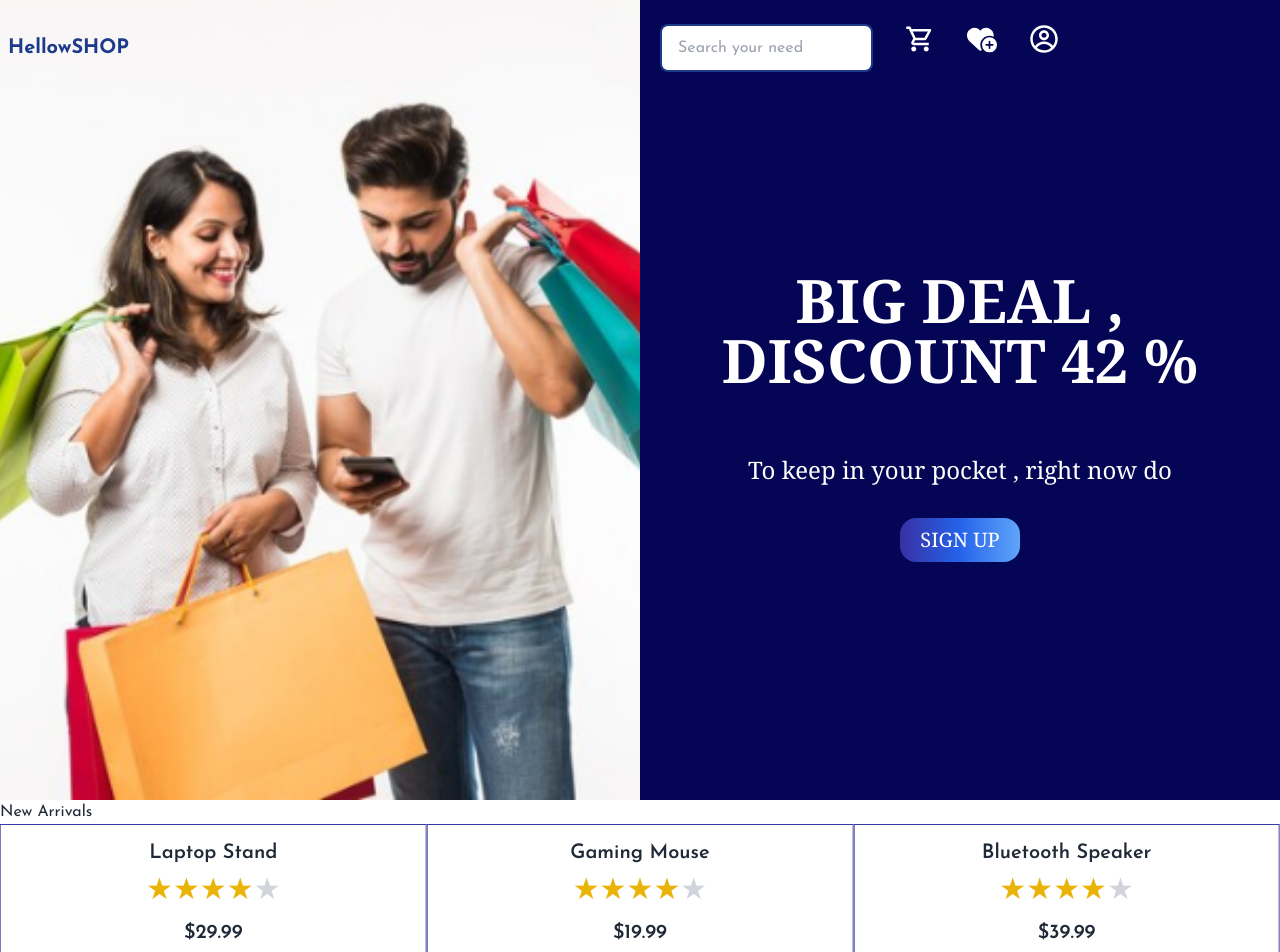
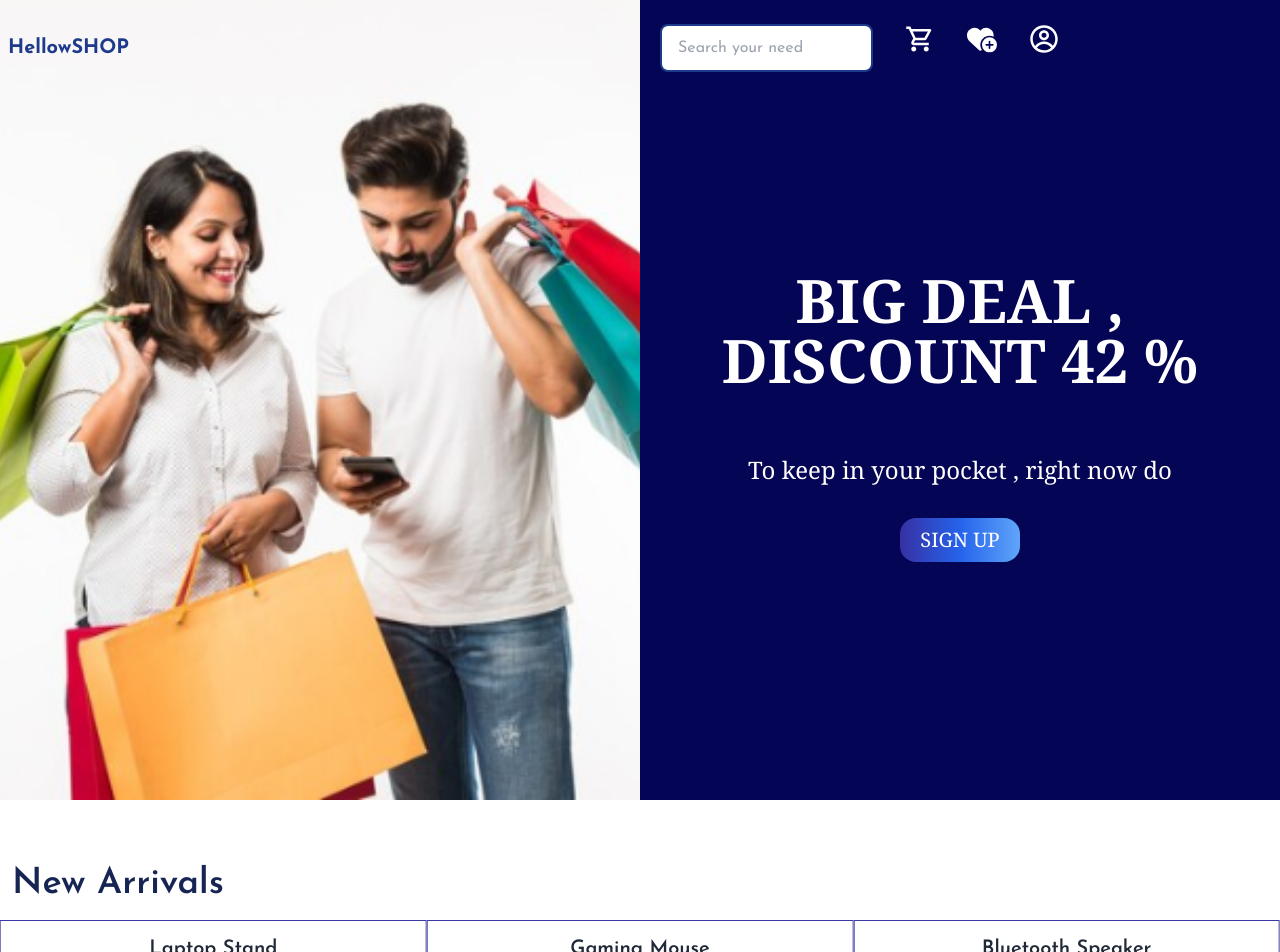
Before and after one commit to jannatun-nur/Hellow-shop, a React (Vite) app: page / in a window 1280 px wide. Shown: the top 952 px of the page. Built offline with nearby package versions, Linux system fonts and the light colour scheme.

Commit message:
arrival 73%

```diff
--- a/src/Component/Arrival/Arrival.jsx
+++ b/src/Component/Arrival/Arrival.jsx
@@ -22,7 +22,7 @@ const Arrival = () => {
 
     return (
         <div>
-            <h2>New Arrivals</h2>
+            <h2 className="lg:text-4xl lg:mt-12 lg:py-4 font-semibold text-blue-950 ml-3">New Arrivals</h2>
             <AliceCarousel
                 mouseTracking
                 items={items}
--- a/src/index.css
+++ b/src/index.css
@@ -2,6 +2,7 @@
 
 body{
   font-family: "Josefin Sans", sans-serif;
+  background-color: white
 }
 
 
```
